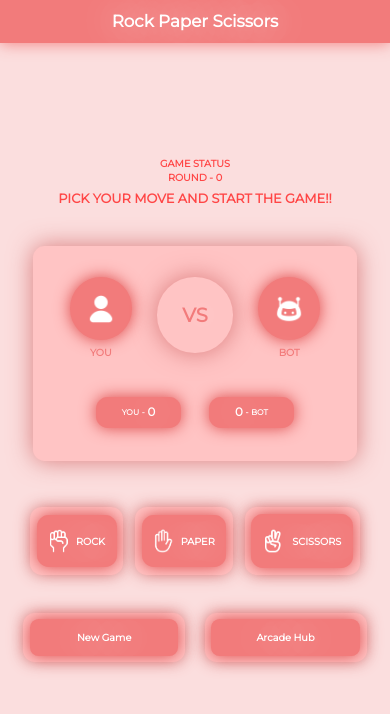
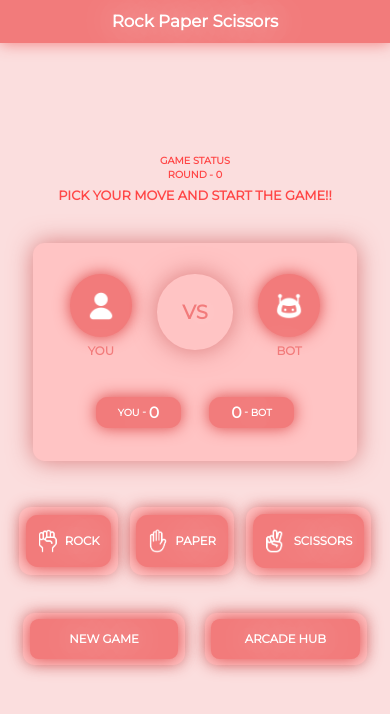
Before and after one commit to pgwhocodes/Arcade-Hub, a plain HTML site: page rock-paper-scissors-game/structure.html in a window 390 px wide. Drawn offline with Linux system fonts and the light colour scheme.

Commit message:
Fixing font-sizes

```diff
--- a/rock-paper-scissors-game/structure.html
+++ b/rock-paper-scissors-game/structure.html
@@ -79,11 +79,11 @@
             <!--New Game Button-->
             <div class="btn-container">
                 <button class="btns">
-                    <div id="new-game">New Game</div>
+                    <div id="new-game">NEW GAME</div>
                 </button>
                 <a href="../index.html" class="link">
                     <button class="btns">
-                        <div id="menu-btn">Arcade Hub</div></button></a>
+                        <div id="menu-btn">ARCADE HUB</div></button></a>
             </div>
             <!---->
 
--- a/rock-paper-scissors-game/style.css
+++ b/rock-paper-scissors-game/style.css
@@ -258,6 +258,9 @@
     .game-picks {
         gap: 5.5vmin;
     }
+    #user-pick-name, #bot-pick-name {
+        font-size: 3vmin;
+    }
     .vs {
         font-size: 5vmin;
     }
@@ -267,9 +270,17 @@
     .data   {
         height: 8vmin;
         width: 22vmin;
+        font-size: 2.5vmin;
+    }
+    #user-score, #bot-score    {
+        font-size: 4vmin;
+        margin: 0 0 0vmin 0;
     }
     .selection-box  {
         margin: 5.5vh 0 0 0;
     }
+    .selection-divs, #new-game, #menu-btn   {
+        font-size: 3vmin;
+    }
 
 }
```
